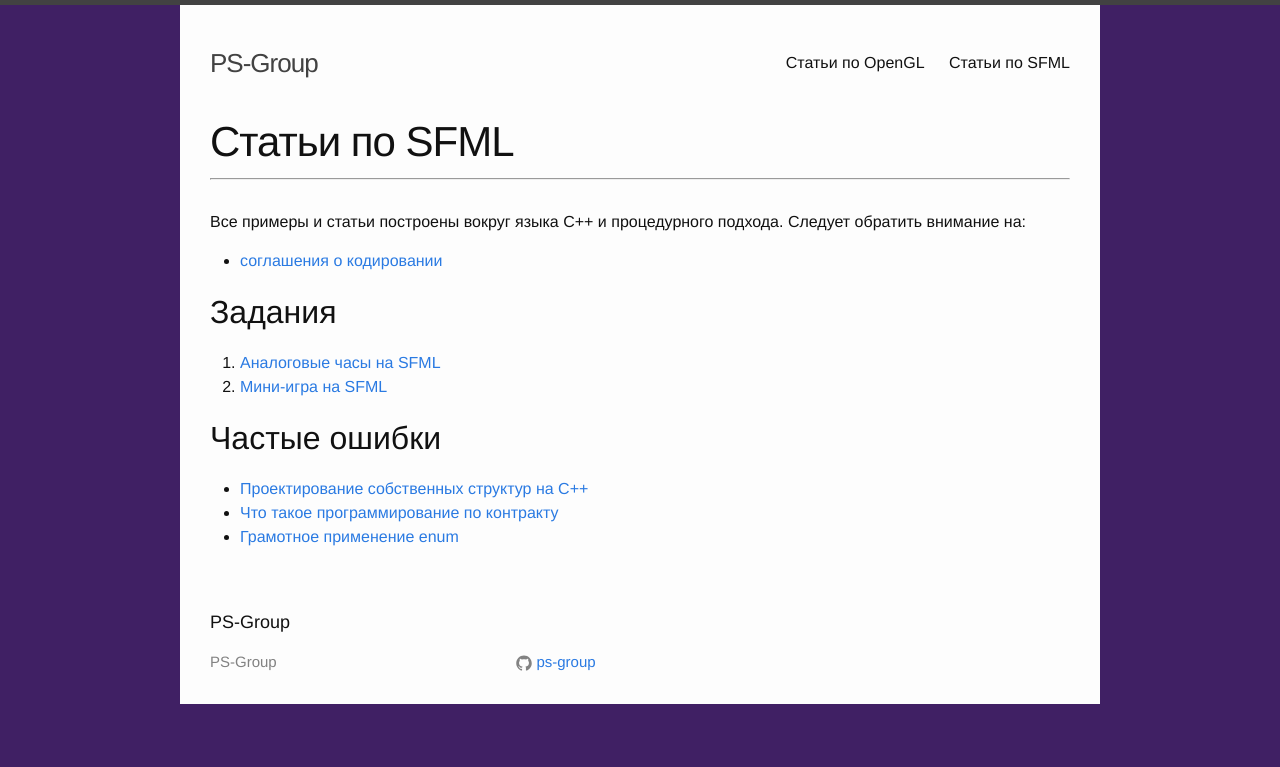
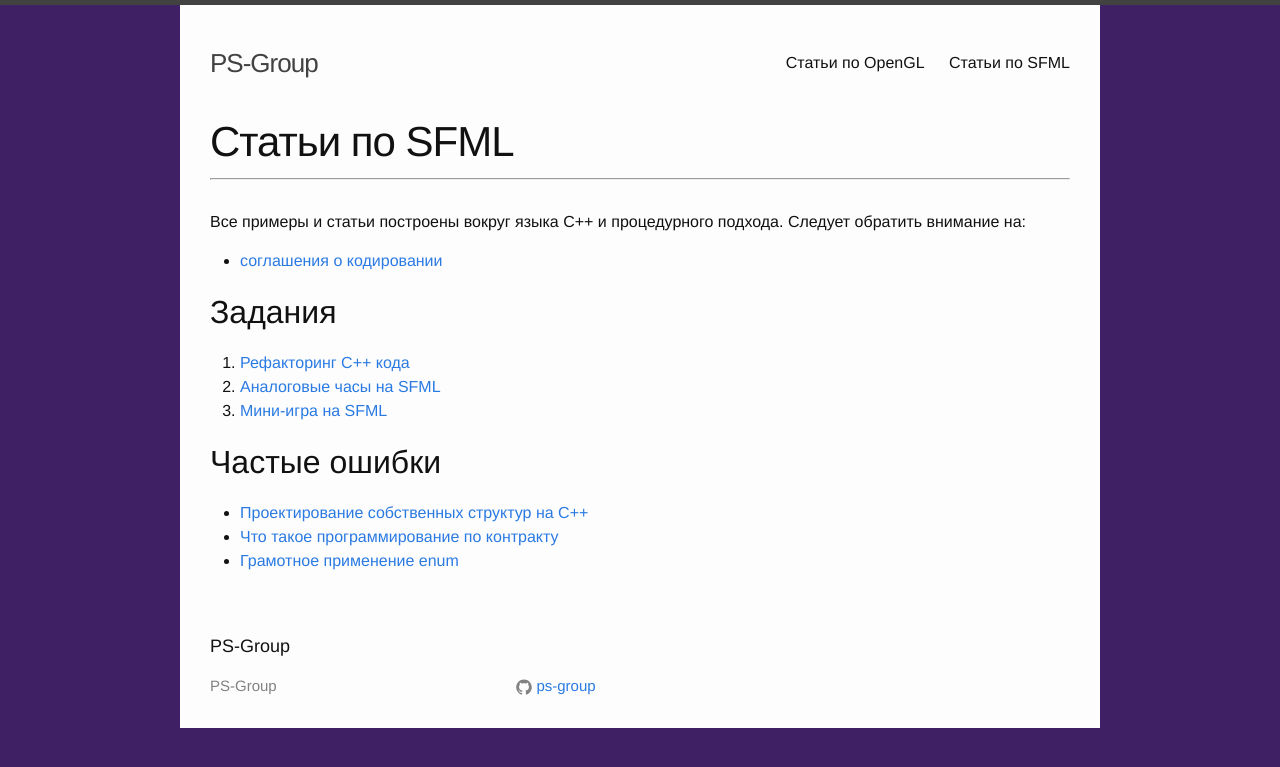
Before and after one commit to ps-group/ps-group.github.io, a Jekyll site: the page built from sfml.md, in a window 1280 px wide. Shown: the top 767 px of the page. Built offline with Jekyll 4.4.1, drawn with Linux system fonts in a browser that asks for light colours.

Commit message:
Update sfml.md

```diff
--- a/sfml.md
+++ b/sfml.md
@@ -10,8 +10,9 @@ permalink: /sfml/
 
 ## Задания
 
- 1. [Аналоговые часы на SFML](/sfml/1.2-clocks.html)
- 2. [Мини-игра на SFML](/sfml/1.4-minigames.html)
+ 1. [Рефакторинг C++ кода](/sfml/1.1-refactor.html)
+ 2. [Аналоговые часы на SFML](/sfml/1.2-clocks.html)
+ 3. [Мини-игра на SFML](/sfml/1.4-minigames.html)
 
 ## Частые ошибки
 
```
